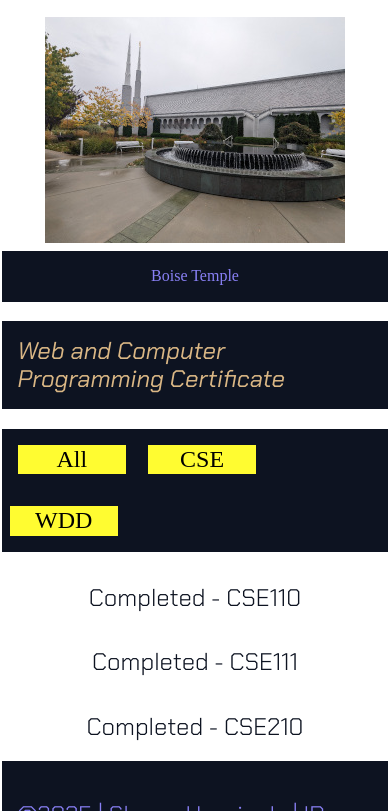
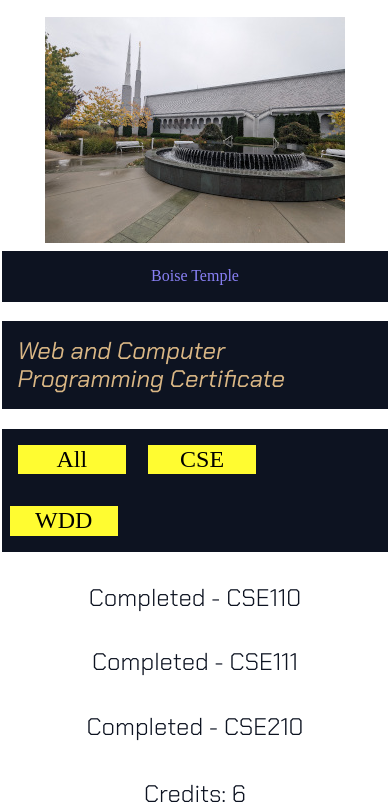
Before and after one commit to mrshawnh/wdd231, a plain HTML site: page index.html in a window 390 px wide. Both pictures are taken after a click on the button "CSE". Shown: the part 482-1293 px from the top of the page. Drawn offline with Linux system fonts and the light colour scheme.

Commit message:
updated home page

```diff
--- a/scripts/getDates.js
+++ b/scripts/getDates.js
@@ -106,11 +106,27 @@ const createCourses = (courses) => {
             span.textContent = `Completed - ${course.subject}${course.number}`;
         }
 
-        courseList.appendChild(span);
 
 
+        courseList.appendChild(span);
     });
 
+
+
+
+
+
+};
+
+const getSum = (credits) => {
+    let num = [];
+    credits.forEach((course) => {
+        num.push(course.credits);
+    });
+    const sum = num.reduce((accumulator, currentValue) => accumulator + currentValue, 0);
+    let p = document.createElement('p');
+    p.textContent = `Credits: ${sum}`;
+    courseList.appendChild(p);
 }
 
 const all = document.querySelector('#all');
@@ -120,16 +136,19 @@ const wdd = document.querySelector('#wdd');
 all.addEventListener('click', () => {
     courseList.innerHTML = '';
     createCourses(courses);
+    getSum(courses);
 });
 
 cse.addEventListener('click', () => {
     courseList.innerHTML = '';
     let cseCourses = courses.filter(course => course.subject == 'CSE');
     createCourses(cseCourses);
+    getSum(cseCourses);
 });
 
 wdd.addEventListener('click', () => {
     courseList.innerHTML = '';
     let wddCourses = courses.filter(course => course.subject == 'WDD');
     createCourses(wddCourses);
+    getSum(wddCourses);
 });
--- a/styles/mobile.css
+++ b/styles/mobile.css
@@ -168,6 +168,15 @@ main h1 {
     margin-left: 1rem;
 }
 
+#courses p {
+    text-align: center;
+    font-family: "Chakra Petch", sans-serif;
+    font-weight: 300;
+    font-style: normal;
+    font-size: 1.5rem;
+    color: var(--background-color);
+}
+
 footer {
     background-color: var(--background-color);
     color: var(--accent1);
```
